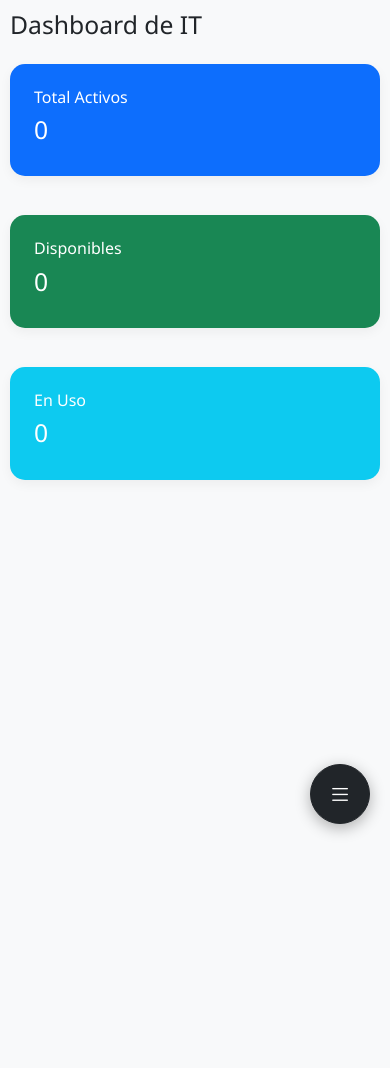
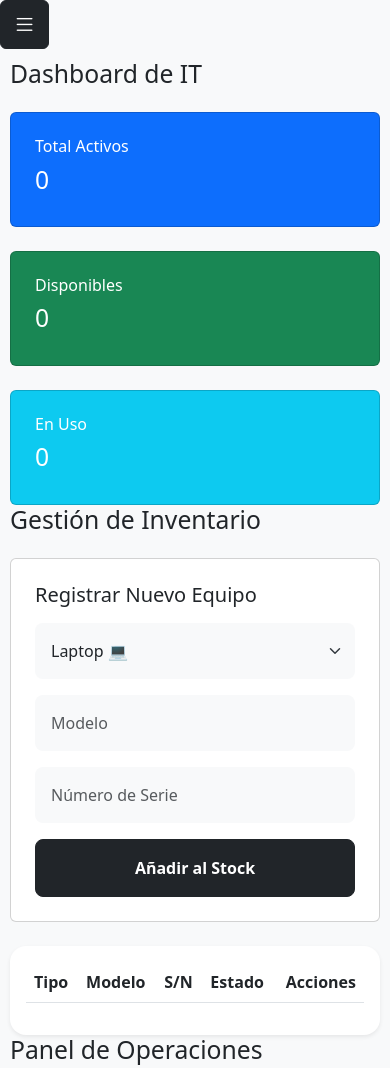
Before and after one commit to sergio1807/helpdesk-inventory1, a plain HTML site: page index.html in a window 390 px wide. Shown: the top 1068 px of the page. Before the commit the page ends 844 px from the top, so only its background shows below. Drawn offline with nearby package versions, Linux system fonts and the light colour scheme; no server answers.

Commit message:
Fix: variosv1

```diff
--- a/index.html
+++ b/index.html
@@ -3,6 +3,7 @@
 
 <head>
     <meta charset="UTF-8">
+    <meta name="viewport" content="width=device-width, initial-scale=1.0">
     <title>IT Admin Panel - Master</title>
     <link href="https://cdn.jsdelivr.net/npm/bootstrap@5.3.0/dist/css/bootstrap.min.css" rel="stylesheet">
     <link rel="stylesheet" href="https://cdn.jsdelivr.net/npm/bootstrap-icons@1.11.1/font/bootstrap-icons.css">
@@ -13,10 +14,11 @@
 
         body {
             background-color: #f8f9fa;
-            font-family: 'Segoe UI', sans-serif;
+            margin: 0;
+            overflow-x: hidden;
         }
 
-        /* SIDEBAR RESPONSIVO */
+        /* SIDEBAR */
         #sidebar {
             width: var(--sidebar-width);
             height: 100vh;
@@ -24,94 +26,65 @@
             background: #212529;
             color: white;
             transition: 0.3s;
-            z-index: 1000;
+            z-index: 1050;
         }
 
+        /* CONTENIDO */
         #content {
             margin-left: var(--sidebar-width);
             padding: 20px;
             transition: 0.3s;
         }
 
-        /* Ajustes para Móvil (Pantallas menores a 768px) */
+        /* RESPONSIVE: Pantallas de móvil */
         @media (max-width: 768px) {
             #sidebar {
-                margin-left: calc(var(--sidebar-width) * -1);
+                left: calc(var(--sidebar-width) * -1);
             }
 
+            /* Esconde el menú a la izquierda */
             #sidebar.active {
-                margin-left: 0;
+                left: 0;
             }
 
+            /* Lo muestra cuando activamos la clase */
             #content {
                 margin-left: 0;
                 padding: 10px;
+                width: 100%;
             }
 
-            #content.active {
-                margin-left: 0;
-                filter: blur(2px);
+            /* Forzamos a que las tarjetas del dashboard ocupen todo el ancho */
+            .col-md-4 {
+                width: 100% !important;
             }
 
-            /* Botón de menú flotante para móvil */
-            .btn-movil {
-                display: block !important;
-            }
-
-            /* Tablas con scroll horizontal para que no se rompan */
+            /* Hacemos que las tablas se puedan deslizar de lado */
             .table-responsive {
-                font-size: 0.85rem;
+                border: 0;
+                margin-bottom: 0;
+                overflow-y: hidden;
             }
         }
 
-        .btn-movil {
+        /* BOTÓN MENÚ MÓVIL (Solo visible en pantallas pequeñas) */
+        .menu-toggle {
             display: none;
             position: fixed;
-            bottom: 20px;
-            right: 20px;
+            top: 15px;
+            right: 15px;
             z-index: 1100;
-            width: 60px;
-            height: 60px;
-            border-radius: 50%;
-            box-shadow: 0 4px 15px rgba(0, 0, 0, 0.3);
+            background: #212529;
+            color: white;
+            border: none;
+            border-radius: 8px;
+            padding: 10px 15px;
         }
 
-        .nav-link {
-            color: rgba(255, 255, 255, 0.7);
-            cursor: pointer;
-            border-radius: 8px;
-            margin: 5px 15px;
-        }
-
-        .nav-link.active {
-            background: rgba(255, 255, 255, 0.1);
-            color: white;
-        }
-
-        .vista {
-            display: none;
-            animation: fadeIn 0.3s;
-        }
-
-        .vista.activa {
-            display: block;
-        }
-
-        @keyframes fadeIn {
-            from {
-                opacity: 0;
+        @media (max-width: 768px) {
+            .menu-toggle {
+                display: block;
             }
-
-            to {
-                opacity: 1;
-            }
-        }
-
-        .card-custom {
-            border: none;
-            border-radius: 15px;
-            box-shadow: 0 4px 12px rgba(0, 0, 0, 0.05);
-            margin-bottom: 15px;
         }
     </style>
 </head>
```
